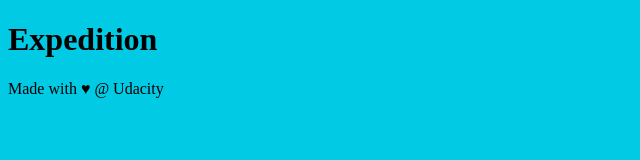
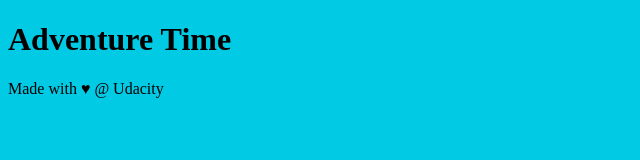
Before and after one commit to lucasaledi/new-git-project, a plain HTML site: page index.html in a window 1280 px wide. Shown: the whole page, without its empty margins (0-640 px from the left). Drawn offline with Linux system fonts and the light colour scheme.

Commit message:
Change header

```diff
--- a/index.html
+++ b/index.html
@@ -9,7 +9,7 @@
 </head>
 <body>
     <header>
-        <h1>Expedition</h1>
+        <h1>Adventure Time</h1>
     </header>
     <div class="container">
         <main>
```
